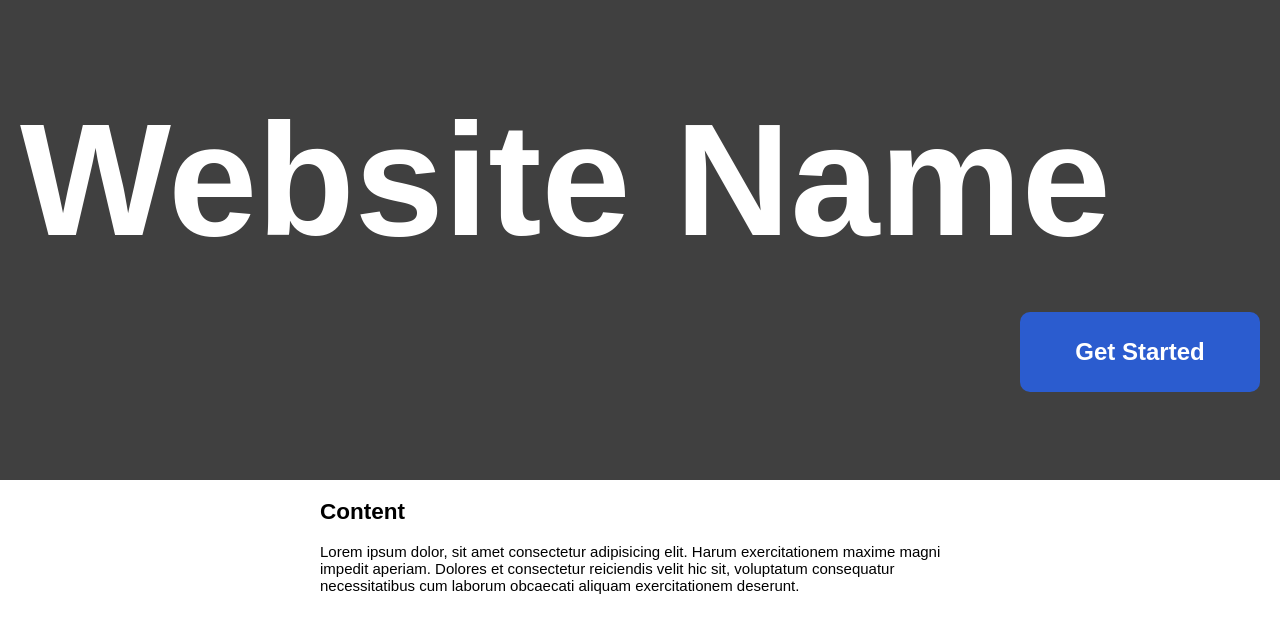
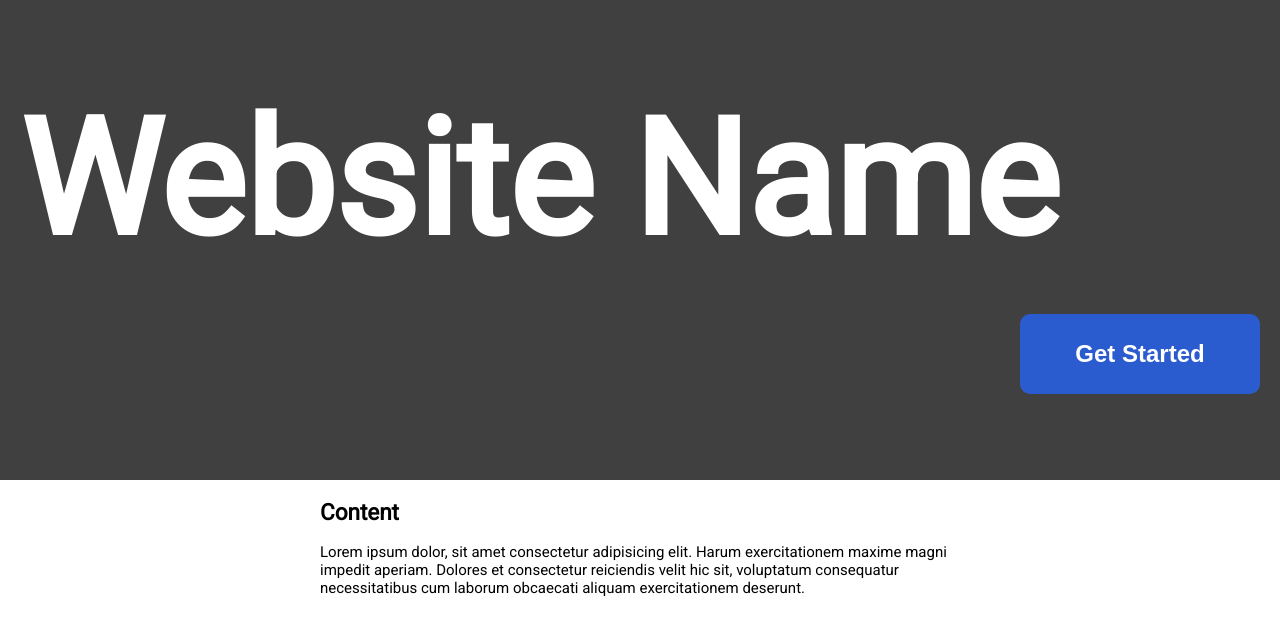
Before and after one commit to darida12321/DRP, a React (Create React App) app: page / in a window 1280 px wide. Shown: the top 634 px of the page. Built offline with nearby package versions, Linux system fonts and the light colour scheme.

Commit message:
change font to Roboto

```diff
--- a/src/styles/Tutorial.css
+++ b/src/styles/Tutorial.css
@@ -1,3 +1,5 @@
+@import url("https://fonts.googleapis.com/css2?family=Roboto:wght@400&display=swap");
+
 :root {
   --blue-0: #0646ad;
   --blue-1: #15448e;
@@ -32,5 +34,5 @@
   margin: 0;
   padding: 0;
   height: 100%;
-  font-family: sans-serif;
+  font-family: "Roboto", sans-serif;
 }
```
